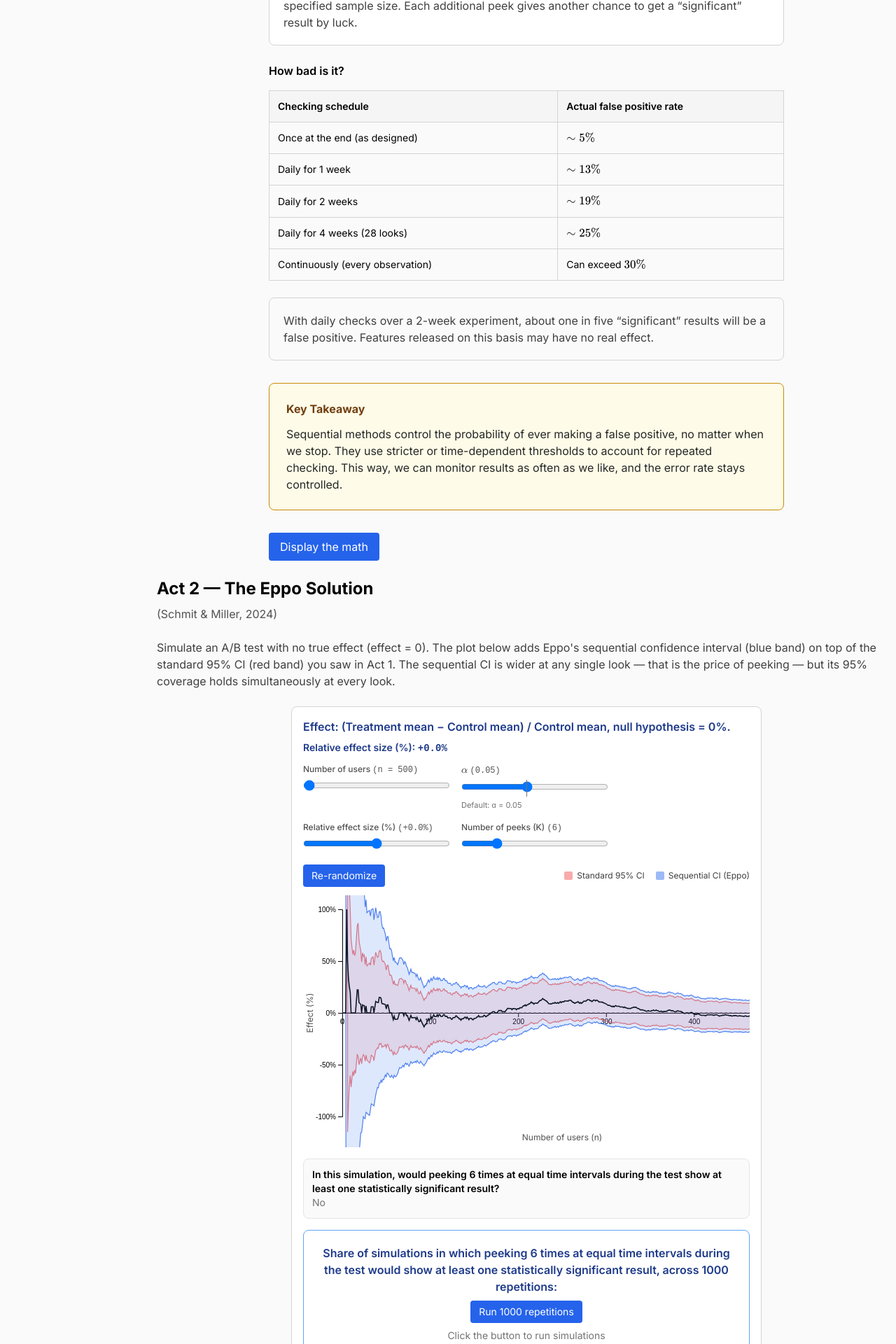
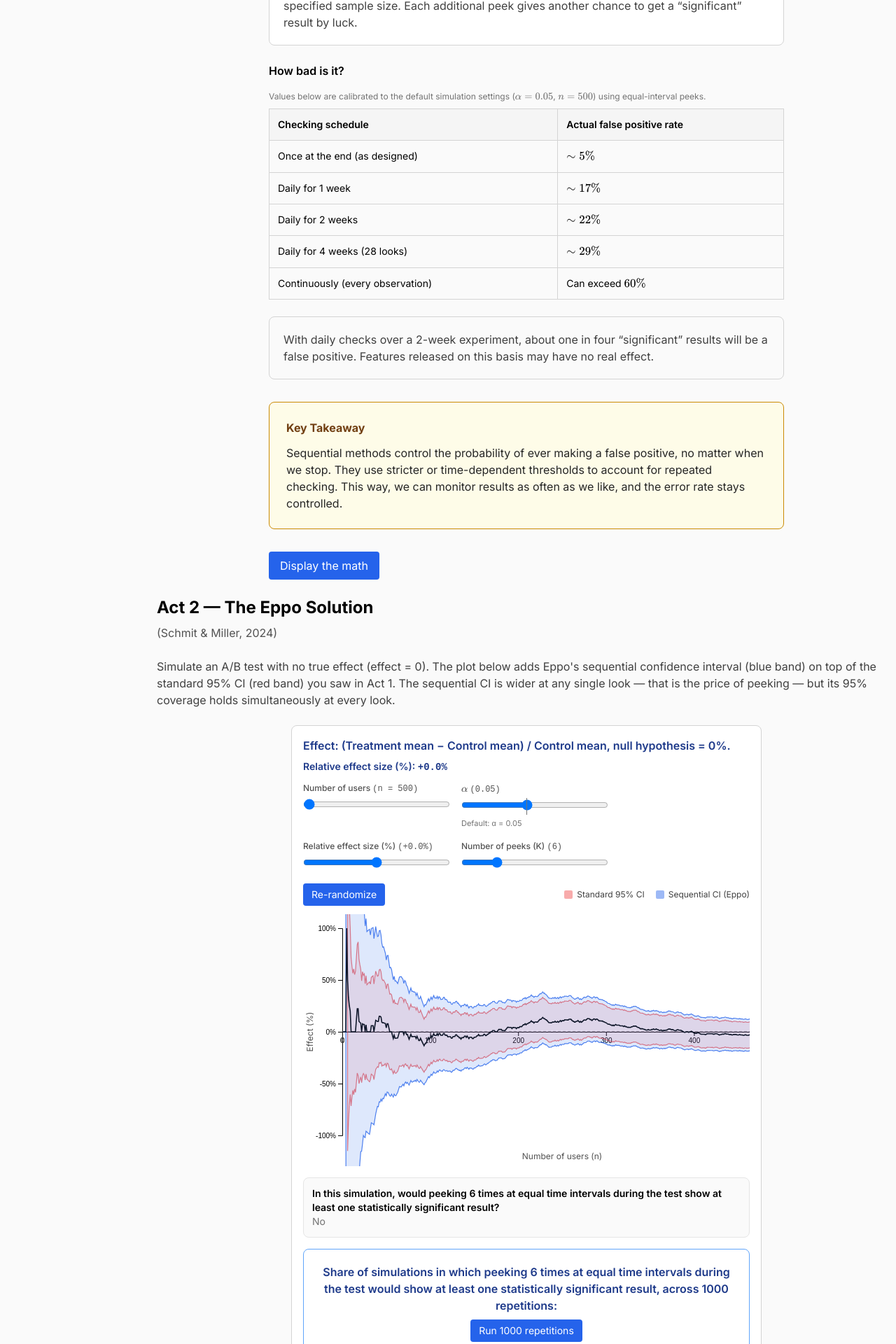
Before and after one commit to n-levy/sequential_testing, a Next.js app in the folder site/: page /short in a window 1280 px wide. Shown: the part 2260-4180 px from the top of the page at 70% size. Built offline with nearby package versions, Linux system fonts and the light colour scheme.

Commit message:
Align Act 1 peeking table with simulation assumptions

```diff
--- a/site/components/act1/Act1.tsx
+++ b/site/components/act1/Act1.tsx
@@ -53,6 +53,9 @@ export function Act1() {
       </div>
       {/* Simulation and explanation always visible */}
       <div className="overflow-x-auto mb-6">
+        <p className="text-xs text-neutral-500 mb-2">
+          Values below are calibrated to the default simulation settings (<InlineMath>{`\\alpha = 0.05`}</InlineMath>, <InlineMath>{`n = 500`}</InlineMath>) using equal-interval peeks.
+        </p>
         <table className="w-full min-w-[640px] text-sm border-collapse border border-neutral-300">
           <thead>
             <tr className="bg-neutral-100">
@@ -67,19 +70,19 @@ export function Act1() {
             </tr>
             <tr className="bg-neutral-50">
               <td className="border border-neutral-300 p-3">Daily for 1 week</td>
-              <td className="border border-neutral-300 p-3"><InlineMath>{`\\sim 13\\%`}</InlineMath></td>
+              <td className="border border-neutral-300 p-3"><InlineMath>{`\\sim 17\\%`}</InlineMath></td>
             </tr>
             <tr>
               <td className="border border-neutral-300 p-3">Daily for 2 weeks</td>
-              <td className="border border-neutral-300 p-3"><InlineMath>{`\\sim 19\\%`}</InlineMath></td>
+              <td className="border border-neutral-300 p-3"><InlineMath>{`\\sim 22\\%`}</InlineMath></td>
             </tr>
             <tr className="bg-neutral-50">
               <td className="border border-neutral-300 p-3">Daily for 4 weeks (28 looks)</td>
-              <td className="border border-neutral-300 p-3"><InlineMath>{`\\sim 25\\%`}</InlineMath></td>
+              <td className="border border-neutral-300 p-3"><InlineMath>{`\\sim 29\\%`}</InlineMath></td>
             </tr>
             <tr>
               <td className="border border-neutral-300 p-3">Continuously (every observation)</td>
-              <td className="border border-neutral-300 p-3">Can exceed <InlineMath>{`30\\%`}</InlineMath></td>
+              <td className="border border-neutral-300 p-3">Can exceed <InlineMath>{`60\\%`}</InlineMath></td>
             </tr>
           </tbody>
         </table>
@@ -87,7 +90,7 @@ export function Act1() {
 
       <div className="bg-neutral-50 border border-neutral-300 rounded-lg p-5 mb-8">
         <p className="text-neutral-700">
-          With daily checks over a 2-week experiment, about one in five “significant” results will be a false positive. Features released on this basis may have no real effect.
+          With daily checks over a 2-week experiment, about one in four “significant” results will be a false positive. Features released on this basis may have no real effect.
         </p>
       </div>
 
--- a/site/components/shared/ABTestSim.tsx
+++ b/site/components/shared/ABTestSim.tsx
@@ -44,6 +44,16 @@ function erfinv(x: number) {
 
 function normInv(p: number) {
   return Math.sqrt(2) * erfinv(2 * p - 1)
+}
+
+function getPeekIndices(n: number, k: number): number[] {
+  if (n <= 0 || k <= 0) return []
+  const uniqueLooks = new Set<number>()
+  for (let j = 1; j <= k; j++) {
+    const look = Math.round((j * n) / k)
+    uniqueLooks.add(Math.max(1, Math.min(n, look)))
+  }
+  return Array.from(uniqueLooks).sort((a, b) => a - b)
 }
 
 const LAYER_STYLE: Record<SimLayer, { color: string; label: string }> = {
@@ -108,6 +118,7 @@ export function ABTestSim({
   // Clamp effect to [-0.5, 0.5]
   const clampedEffect = Math.max(-0.5, Math.min(0.5, effect))
   const effectiveEffect = clampedEffect * power
+  const peekIndices = useMemo(() => getPeekIndices(n, kState), [n, kState])
 
   // Compute the probability of crossing the CI at any point for all selected layers
   useEffect(() => {
@@ -118,10 +129,12 @@ export function ABTestSim({
       for (let sim = 0; sim < PEEK_N_SIMS; ++sim) {
         const t = simulateABTestTrajectory(n, 0, seed + sim + runSimulationsTrigger * 10000);
         let crossed = false;
-        const lookSpacing = Math.max(1, Math.floor(n / kState));
-        for (let i = 0; i < n; ++i) {
-          // Only evaluate at discrete looks
-          if ((i + 1) % lookSpacing !== 0 && i !== n - 1) continue;
+        if (peekIndices.length === 0) continue;
+        let lookPtr = 0
+        const lastLookPtr = peekIndices.length - 1
+        for (let i = 0; i < n && lookPtr <= lastLookPtr; ++i) {
+          // Evaluate only at exactly k equal-interval peeks.
+          if ((i + 1) !== peekIndices[lookPtr]) continue;
           const denom = t.meansA[i];
           const est = denom !== 0 ? 100 * (t.meansB[i] - denom) / denom : 0;
           let w = 0;
@@ -145,14 +158,16 @@ export function ABTestSim({
           }
           if (est - w > 0 || est + w < 0) {
             crossed = true;
+            break
           }
+          lookPtr++
         }
         if (crossed) count++;
       }
       results[layer] = count / PEEK_N_SIMS;
     }
     setPeekProbs(results);
-  }, [showPeekStats, layers, n, clampedEffect, seed, alpha, power, kState, runSimulationsTrigger]);
+  }, [showPeekStats, layers, n, clampedEffect, seed, alpha, power, kState, runSimulationsTrigger, peekIndices]);
 
   // Trajectory recomputed automatically whenever the controls change.
   const traj = useMemo(() => simulateABTestTrajectory(n, effectiveEffect, seed), [n, effectiveEffect, seed])
@@ -366,9 +381,9 @@ export function ABTestSim({
   // Decision at the final time step (in percent)
   const decision = useMemo(() => {
     if (n <= 0) return null
-    const lookSpacing = Math.max(1, Math.floor(n / kState))
-    for (let i = 0; i < n; i++) {
-      if ((i + 1) % lookSpacing !== 0 && i !== n - 1) continue
+    if (peekIndices.length === 0) return null
+    for (const look of peekIndices) {
+      const i = look - 1
       const est = effectPct[i]
       const w = ciHalfWidthPct[i]
       const lo = est - w
@@ -376,7 +391,7 @@ export function ABTestSim({
       if (lo > 0 || hi < 0) return { label: 'Yes' }
     }
     return { label: 'No' }
-  }, [effectPct, ciHalfWidthPct, n, kState])
+  }, [effectPct, ciHalfWidthPct, n, peekIndices])
 
   return (
     <div className="bg-white border border-neutral-300 rounded-lg p-4 my-6">
```
